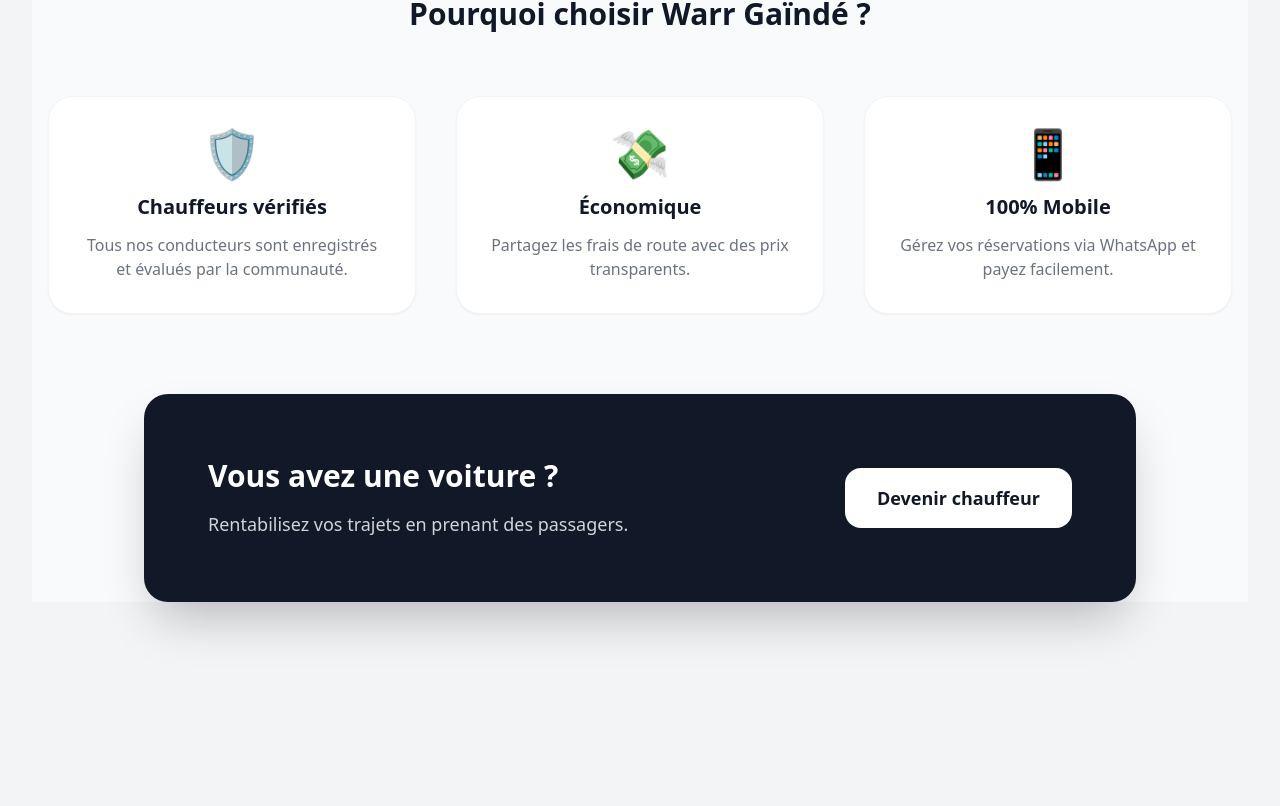
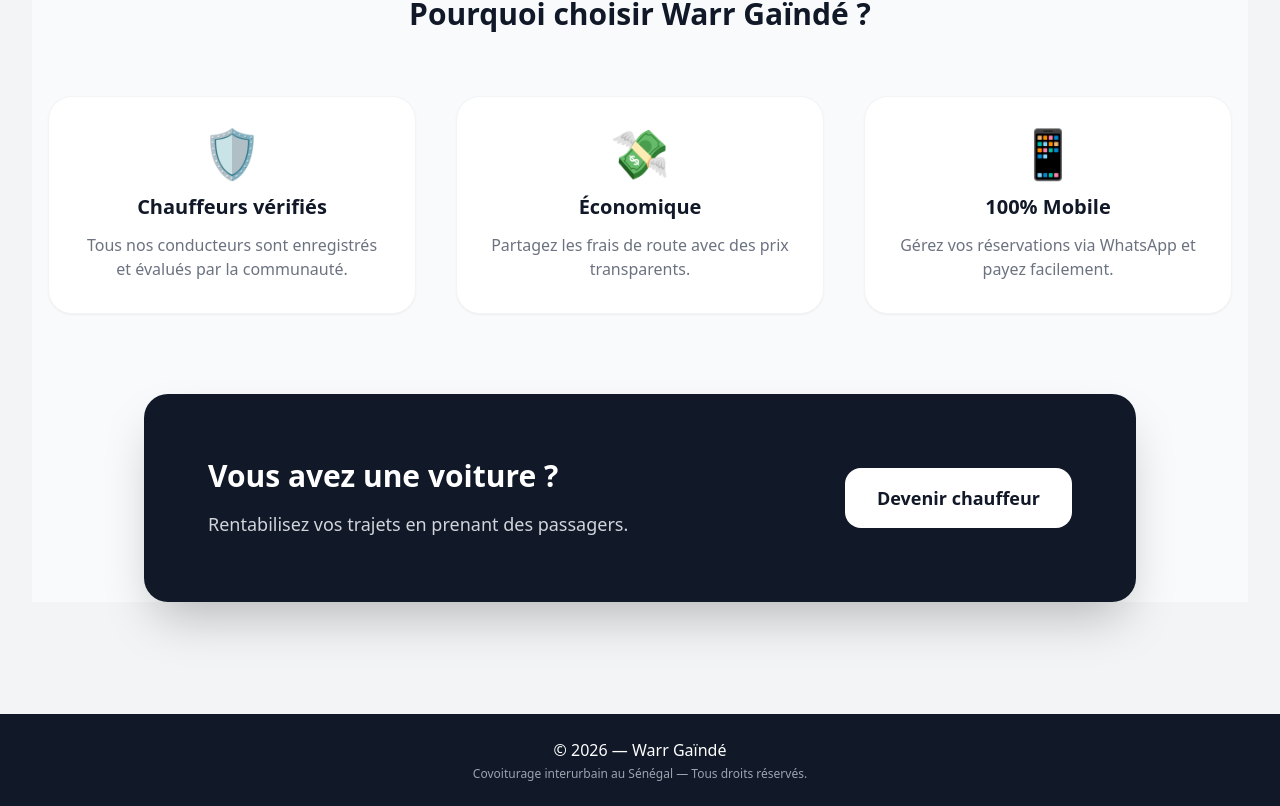
Before and after one commit to Malick5seck/covoiturage, a React (Vite) app in the folder warr-gainde-frontend/: page / in a window 1280 px wide. Shown: the part 765-1571 px from the top of the page. Before the commit the page ends 1479 px from the top, so only its background shows below. Built offline with nearby package versions, Linux system fonts and the light colour scheme; no server answers.

Commit message:
integration du footer

```diff
--- a/warr-gainde-frontend/src/App.jsx
+++ b/warr-gainde-frontend/src/App.jsx
@@ -2,6 +2,7 @@
 import { BrowserRouter, Routes, Route, Navigate } from "react-router-dom";
 import { Toaster} from "./utils/toast";
 import Navbar from "./components/Navbar";
+import Footer from "./components/Footer";
 
 // Pages auth
 import Login    from "./pages/Login";
@@ -94,7 +95,10 @@
           <Route path="*" element={<Navigate to="/" replace />} />
         </Routes>
       </main>
+
+       <Footer />
     </BrowserRouter>
+
   );
 }
 
--- /dev/null
+++ b/warr-gainde-frontend/src/components/Footer.jsx
@@ -0,0 +1,15 @@
+export default function Footer() {
+  return (
+    <footer className="bg-gainde-dark text-white py-6 px-4 text-center mt-auto w-full">
+      <div className="max-w-7xl mx-auto">
+        <p className="text-sm md:text-base font-medium">
+          © {new Date().getFullYear()} — Warr Gaïndé
+        </p>
+
+        <p className="text-xs text-gray-400 mt-1">
+          Covoiturage interurbain au Sénégal — Tous droits réservés.
+        </p>
+      </div>
+    </footer>
+  );
+}
```
